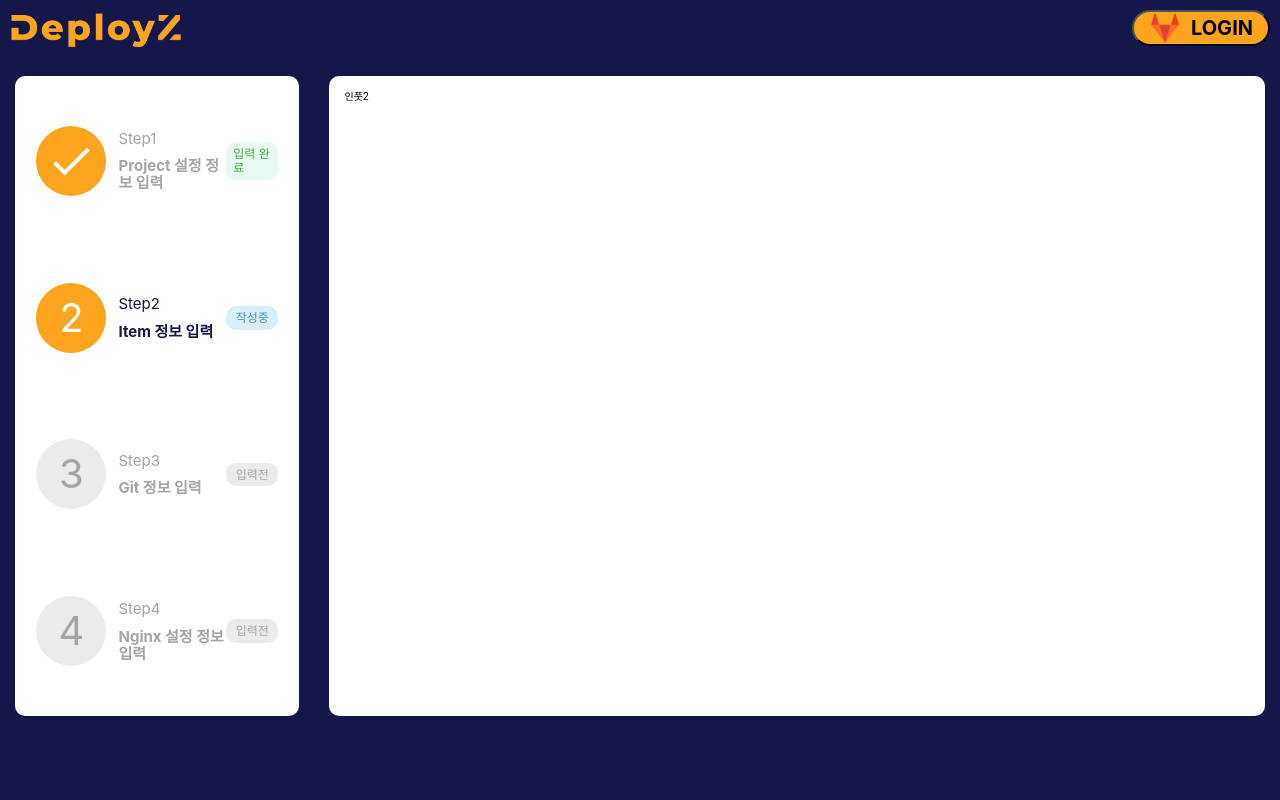
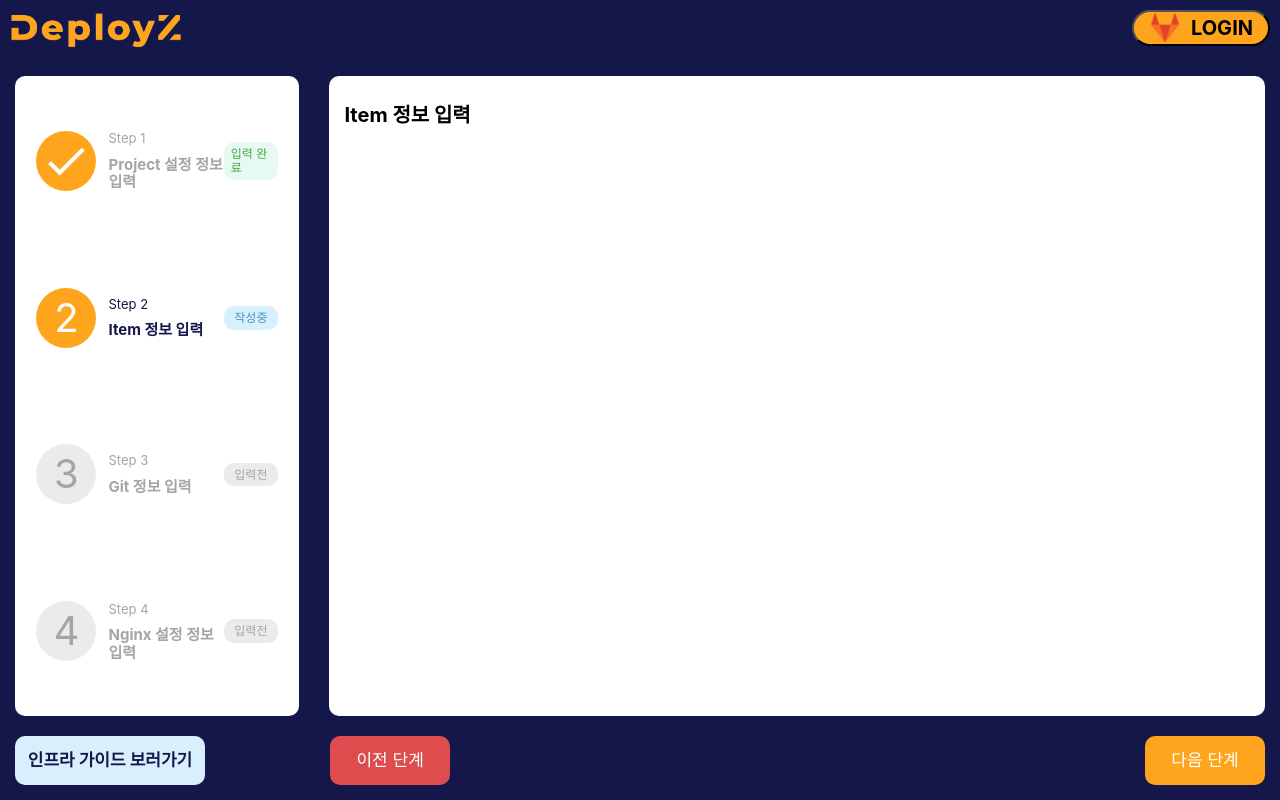
Before and after one commit to 2kjin/DeployZ, a React (Vite) app in the folder frontend/: page /step in a window 1280 px wide. Built offline with nearby package versions, Linux system fonts and the light colour scheme.

Commit message:
✨ feat : 프로젝트 생성 FooterNav 추가

```diff
--- a/frontend/src/components/CreateProject/InputSection2.tsx
+++ b/frontend/src/components/CreateProject/InputSection2.tsx
@@ -2,7 +2,11 @@ import { theme } from "@/styles/theme";
 import styled from "styled-components";
 
 export default function InputSection2() {
-  return <Container>인풋2</Container>;
+  return (
+    <Container>
+      <h1>Item 정보 입력</h1>
+    </Container>
+  );
 }
 
 const Container = styled.div`
--- a/frontend/src/components/CreateProject/LeftSection/StepItem.tsx
+++ b/frontend/src/components/CreateProject/LeftSection/StepItem.tsx
@@ -20,7 +20,7 @@ export default function StepItem({ item }: { item: IStepItem }) {
           )}
         </Circle>
         <DescSection status={item.status}>
-          <span>Step{item.number}</span>
+          <span>Step {item.number}</span>
           <b>{item.desc}</b>
         </DescSection>
         <StatusSection status={item.status}>
@@ -51,8 +51,8 @@ const Circle = styled.div<{ status: String }>`
     props.status == "before" ? theme.colors.lightgray : theme.colors.secondary};
   color: ${(props) =>
     props.status == "before" ? theme.colors.darkgray : "#fff"};
-  width: 7rem;
-  height: 7rem;
+  width: 6rem;
+  height: 6rem;
   display: flex;
   justify-content: center;
   align-items: center;
@@ -71,6 +71,7 @@ const DescSection = styled.div<{ status: String }>`
 
   span {
     margin-bottom: 1rem;
+    font-size: 1.3rem;
   }
 `;
 
--- /dev/null
+++ b/frontend/src/components/common/FooterNav.tsx
@@ -0,0 +1,73 @@
+import { theme } from "@/styles/theme";
+import styled from "styled-components";
+
+const tempChapter = 1;
+
+export default function FooterNav() {
+  return (
+    <Container>
+      <Left>
+        <NavBtn chapter={tempChapter} className="Infra">
+          인프라 가이드 보러가기
+        </NavBtn>
+      </Left>
+      <Right>
+        <NavBtn chapter={tempChapter} className="back">
+          이전 단계
+        </NavBtn>
+        <NavBtn chapter={tempChapter} className="next">
+          다음 단계
+        </NavBtn>
+      </Right>
+    </Container>
+  );
+}
+
+const Container = styled.div`
+  display: flex;
+  height: 8vh;
+`;
+
+const Left = styled.div`
+  flex: 1.22;
+  margin: 0rem 1.5rem;
+  padding: 0;
+
+  .Infra {
+    width: 17rem;
+    background-color: ${theme.colors.pending};
+    color: ${theme.colors.primary};
+    font-weight: bold;
+  }
+`;
+
+const Right = styled.div`
+  flex: 4;
+  display: flex;
+  flex-direction: row;
+  justify-content: space-between;
+  margin: 0rem 1.5rem;
+  padding: 0;
+
+  .back {
+    background-color: ${theme.colors.error};
+  }
+
+  .next {
+    background-color: ${theme.colors.secondary};
+  }
+`;
+
+const NavBtn = styled.div<{ chapter: Number }>`
+  background-color: ${theme.colors.darkgray};
+  border-radius: 10px;
+  padding: 1rem;
+  width: 10rem;
+  height: 45%;
+  color: white;
+  font-size: 1.7rem;
+  display: flex;
+  justify-content: center;
+  align-items: center;
+  cursor: pointer;
+`;
--- a/frontend/src/components/common/Temp.tsx
+++ /dev/null
@@ -1,5 +0,0 @@
-import React from "react";
-
-export default function Temp() {
-  return <>123</>;
-}
--- a/frontend/src/pages/ProjectStepPage.tsx
+++ b/frontend/src/pages/ProjectStepPage.tsx
@@ -2,6 +2,7 @@ import styled from "styled-components";
 import InputSection from "@components/CreateProject/InputSection2";
 import StepSection from "@components/common/StepSection";
 import Header from "@components/common/Header";
+import FooterNav from "@components/common/FooterNav";
 
 export default function ProjectStepPage() {
   return (
@@ -11,6 +12,7 @@ export default function ProjectStepPage() {
         <StepSection />
         <InputSection />
       </Container>
+      <FooterNav />
     </>
   );
 }
```
